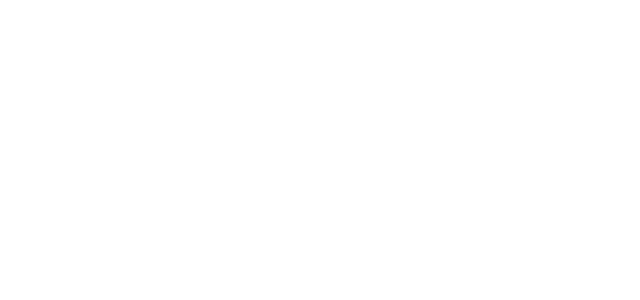
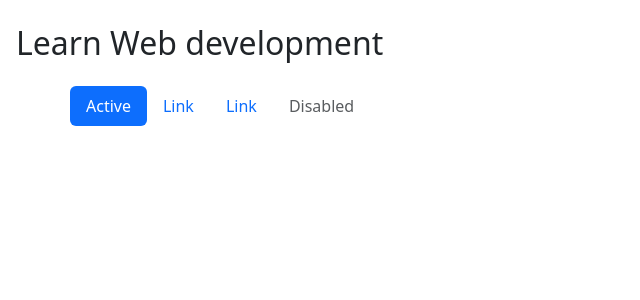
Before and after one commit to Maria-Lucia-Mazzara/react-use-state, a React (Vite) app: page / in a window 1280 px wide. Shown: the top 300 px of the page, without its empty margins (0-640 px from the left). Built offline with nearby package versions, Linux system fonts and the light colour scheme.

Commit message:
aggiunto due componenti Header e Main. nell'Header ho aggiunto il titolo nel Main ho aggiunto le navs tabs

```diff
--- a/src/App.jsx
+++ b/src/App.jsx
@@ -1,12 +1,14 @@
 import { useState } from 'react'
-
+import Header from './Components/Header.jsx'
+import Main from './Components/Main.jsx'
 
 function App() {
 
 
   return (
     <>
-
+      <Header />
+      <Main />
     </>
   )
 }
--- /dev/null
+++ b/src/Components/Header.jsx
@@ -0,0 +1,11 @@
+
+function Header() {
+    return (
+        <header>
+            <h2 className="ms-3 mt-4">
+                Learn Web development
+            </h2>
+        </header>
+    )
+}
+export default Header
--- /dev/null
+++ b/src/Components/Main.jsx
@@ -0,0 +1,26 @@
+
+function Main() {
+    return (
+        <main>
+            <section className="container">
+                <div className="row mt-4">
+                    <ul class="nav nav-pills">
+                        <li class="nav-item">
+                            <a class="nav-link active" aria-current="page" href="#">Active</a>
+                        </li>
+                        <li class="nav-item">
+                            <a class="nav-link" href="#">Link</a>
+                        </li>
+                        <li class="nav-item">
+                            <a class="nav-link" href="#">Link</a>
+                        </li>
+                        <li class="nav-item">
+                            <a class="nav-link disabled" aria-disabled="true">Disabled</a>
+                        </li>
+                    </ul>
+                </div>
+            </section>
+        </main>
+    )
+}
+export default Main
```
